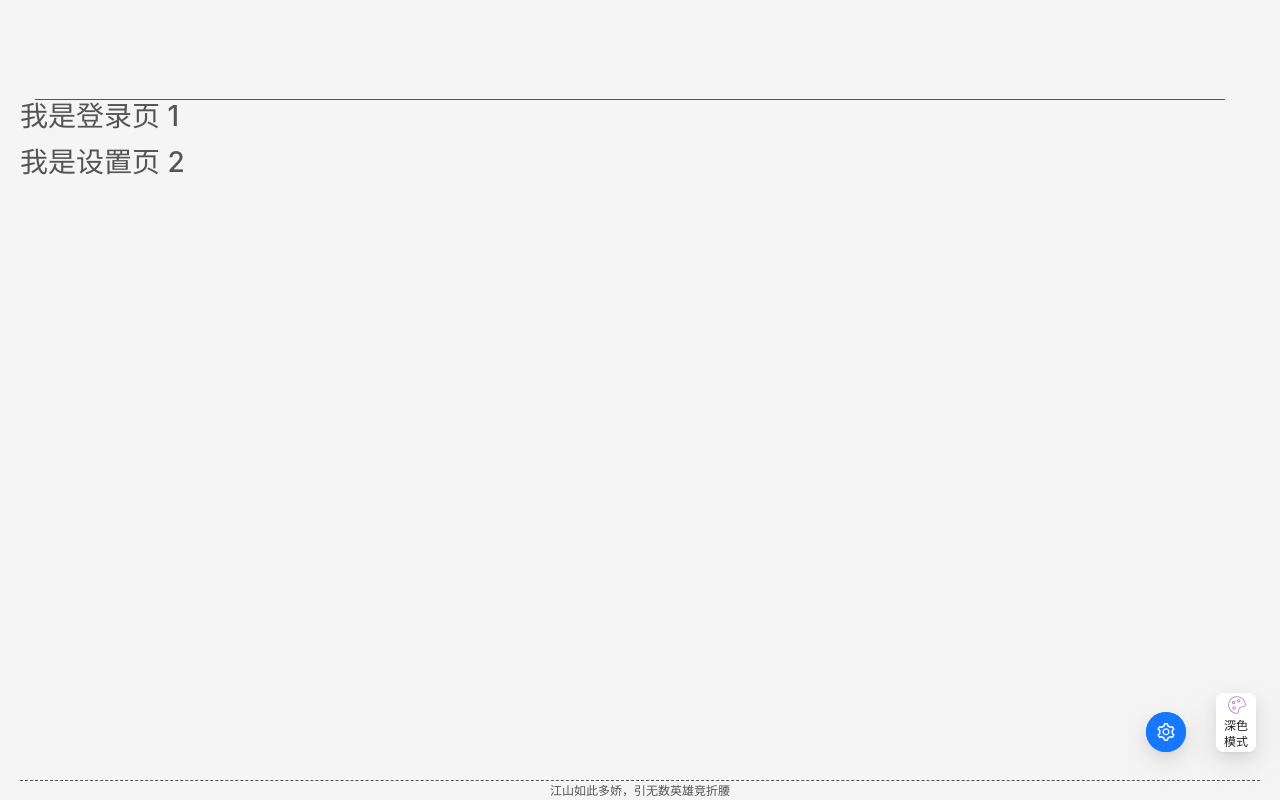
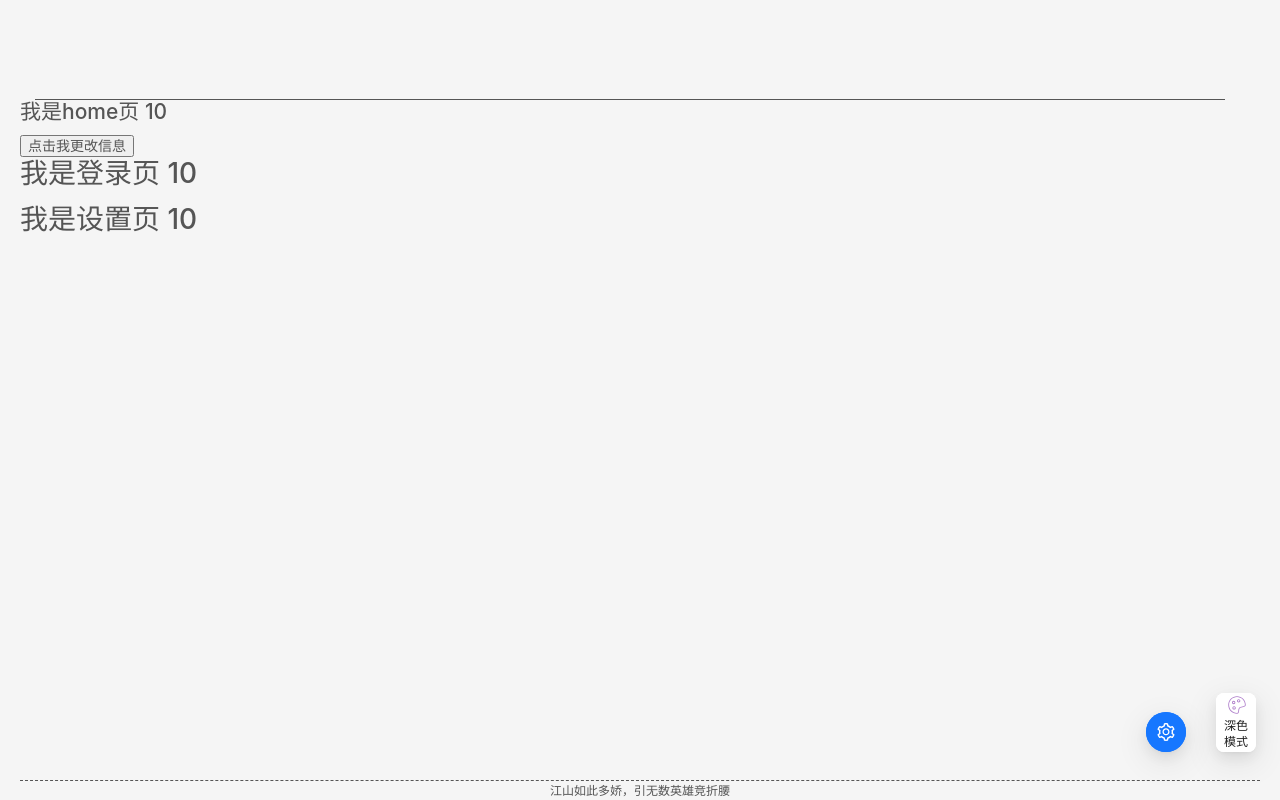
Before and after one commit to lq-c/react-demo, a React (Vite) app: page / in a window 1280 px wide. Built offline with nearby package versions, Linux system fonts and the light colour scheme.

Commit message:
usestate

```diff
--- a/src/components/icons/index.tsx
+++ b/src/components/icons/index.tsx
@@ -1,5 +1,4 @@
 export default function Icons(props: any) {
-  console.log('props', props);
   switch (props.name) {
     case 'theme':
       return (
--- a/src/page/home/index.tsx
+++ b/src/page/home/index.tsx
@@ -1,17 +1,27 @@
 import styles from './index.module.less';
 import { Button } from 'antd';
+import { useState } from 'react';
 
 import Login from '../login/index';
 import Settings from '../settings/index';
 
 function Home() {
+  // eslint-disable-next-line prefer-const
+  let [num, setNum] = useState(10)
+
+  const addnum = () => {
+    setNum(
+      num++
+    )
+  }
+
   return (
     <>
-      <div className={ styles.box }>
-        {/* <h1 className={styles.title}>my name</h1>
-        <Button type="primary">?????????</Button> */}
-        <Login></Login>
-        <Settings></Settings>
+      <div className={styles.box}>
+        <h2>我是home页 {num}</h2>
+        <button onClick={addnum}>点击我更改信息</button>
+        <Login quantity={ num }></Login>
+        <Settings quantity={ num }></Settings>
       </div>
     </>
   )
--- a/src/page/login/index.tsx
+++ b/src/page/login/index.tsx
@@ -1,12 +1,12 @@
 import styles from './index.module.less';
 import React, { useState } from 'react';
 
-export default function Login() {
-  const [ num, setNum ] = useState<number>(1)
+export default function Login(props: any) {
+  console.log('props', props.aaa);
 
   return (
     <>
-      <h1>我是登录页   { num  }</h1>
+      <h1>我是登录页   {props.quantity  }</h1>
 
     </>
   )
--- a/src/page/settings/index.tsx
+++ b/src/page/settings/index.tsx
@@ -1,12 +1,12 @@
 import styles from './index.module.less';
 import React, { useState } from 'react';
 
-export default function Settings() {
- const [num, setNum] = useState<number>(2)
+export default function Settings(props: any) {
+  console.log('props', props);
 
   return (
     <>
-      <h1>我是设置页  { num }</h1>
+      <h1>我是设置页  {props.quantity }</h1>
     </>
   )
 }
--- a/src/page/theme/index.tsx
+++ b/src/page/theme/index.tsx
@@ -36,7 +36,7 @@ export default function GlobalTheme() {
   }
 
   return (
-    <React.StrictMode>
+    // <React.StrictMode></React.StrictMode>
       <ConfigProvider theme={{
         token: {
           colorPrimary: data.colorPrimary,
@@ -58,6 +58,5 @@ export default function GlobalTheme() {
         </FloatButton.Group>
         <FloatButton description={theme == 'light' ? '深色模式' : '浅色模式'} shape="square" onClick={SwitchTheme} style={{ right: 24 }} icon={<Icons name='theme' />} />
       </ConfigProvider>
-    </React.StrictMode>
   )
 }
```
